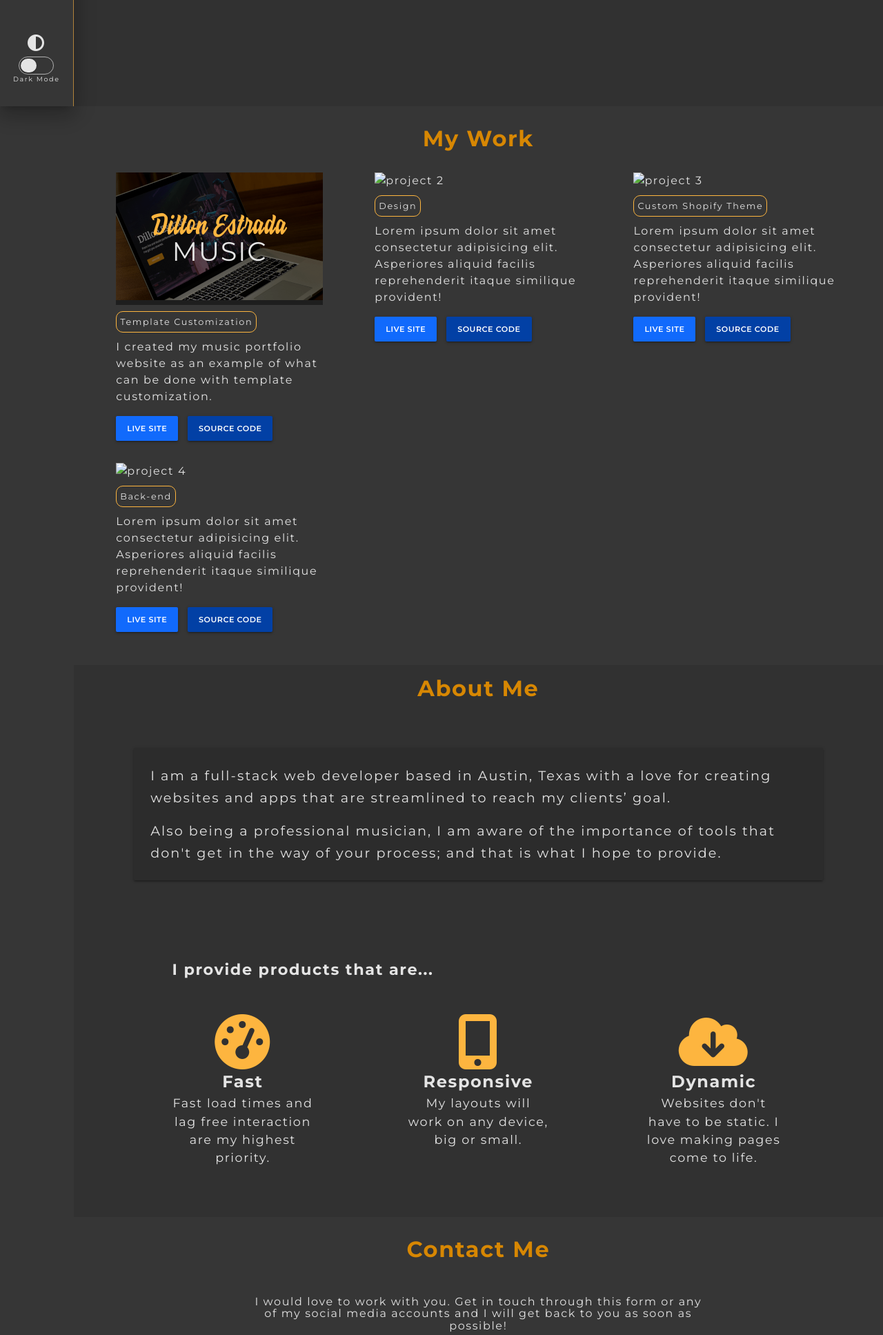
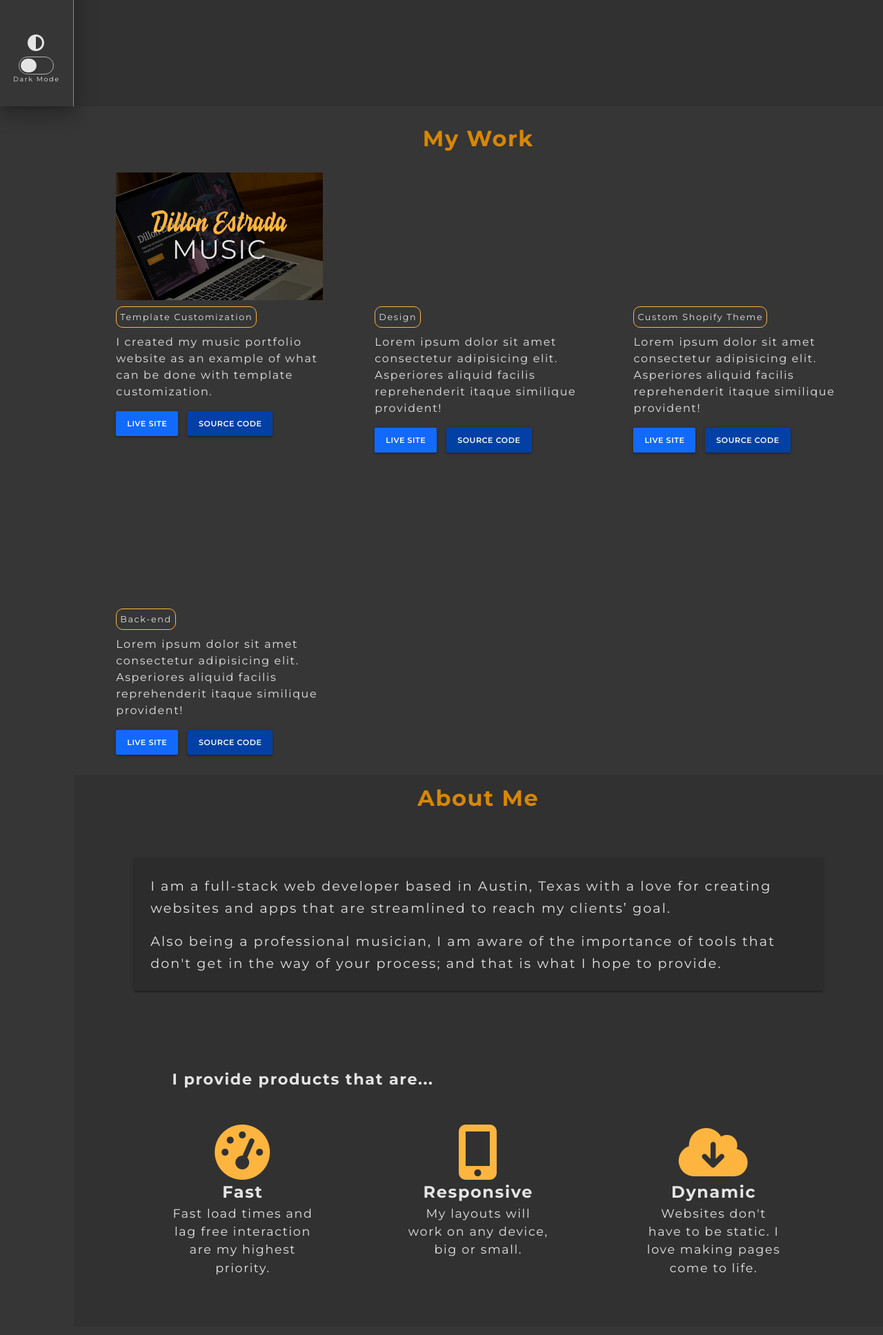
Before and after one commit to delaneyestrada/portfoliosite, a Flask app: page / in a window 1280 px wide. Shown: the part 646-2581 px from the top of the page at 69% size. Run offline with Flask 2, Linux system fonts and the light colour scheme; some libraries are stand-ins or nearby versions.

Commit message:
change project images to background-img

```diff
--- a/static/css/dev/partials/_utilities.scss
+++ b/static/css/dev/partials/_utilities.scss
@@ -12,12 +12,19 @@ $tertiary: #596983;
 $tertiary-light: #d9e7ff;
 $tertiary-dark: #131922;
 
-$montserrat: "Montserrat", sans-serif;
+$montserrat: "Montserrat",
+sans-serif;
 
 $mobile-nav-height: 10vh;
 
 // $num-projects: 4;
 $ratio-percent: 56.25%;
+
+$breakpoint-small: 420px;
+$breakpoint-med-small: 600px;
+$breakpoint-med: 1175px;
+$breakpoint-lg: 1800px;
+$breakpoint-xl: 2400px;
 
 :root {
     --color-page-background: #{lighten($white, 2%)};
@@ -25,4 +32,6 @@ $ratio-percent: 56.25%;
     --color-text: #{$black};
     --color-text-offset: #{lighten($black, 10%)};
     --project-width: 300px;
+    --project-height: 185px;
+
 }
--- a/static/css/dev/partials/layout/_responsive.scss
+++ b/static/css/dev/partials/layout/_responsive.scss
@@ -1,25 +1,40 @@
-$breakpoint-small: 420px;
-$breakpoint-med-small: 600px;
-$breakpoint-med: 1175px;
-$breakpoint-lg: 1800px;
-$breakpoint-xl: 2400px;
-
 :root {
     @media (min-width: $breakpoint-xl) {
         --project-width: 1020px;
+        --project-height: 630px;
     }
+
     @media (min-width: $breakpoint-lg) and (max-width: $breakpoint-xl) {
         --project-width: 560px;
+        --project-height: 346px;
     }
 }
 
 html {
     @media (min-width: $breakpoint-xl) {
         font-size: 140%;
+
+        #project1 .img-container {
+            background-image: url('../../img/music-site1020.png');
+        }
+
+        #project2 .img-container {
+            background-image: url('https://via.placeholder.com/1020x630/C0C0C0/808080?text=nothing');
+        }
+
+        #project3 .img-container {
+            background-image: url('https://via.placeholder.com/1020x630/C0C0C0/808080?text=here');
+        }
+
+        #project4 .img-container {
+            background-image: url('https://via.placeholder.com/1020x630/C0C0C0/808080?text=:(');
+        }
+
         .img1,
         .img2 {
             display: none;
         }
+
         #projects #projects-container {
             display: grid;
             grid-template-columns: repeat(auto-fit, minmax(1020px, 1fr));
@@ -28,17 +43,36 @@ html {
             .project {
                 justify-self: center;
             }
+
             .project-details .project-buttons .btn {
                 font-size: 0.5rem;
             }
         }
     }
+
     @media (min-width: $breakpoint-lg) and (max-width: $breakpoint-xl) {
         font-size: 110%;
-        .img1,
-        .img3 {
-            display: none;
+
+        #project1 .img-container {
+            background-image: url('../../img/music-site1020-560px.png');
         }
+
+        #project2 .img-container {
+            background-image: url('https://via.placeholder.com/560x346/C0C0C0/808080?text=nothing');
+        }
+
+        #project3 .img-container {
+            background-image: url('https://via.placeholder.com/560x346/C0C0C0/808080?text=here');
+        }
+
+        #project4 .img-container {
+            background-image: url('https://via.placeholder.com/560x346/C0C0C0/808080?text=:(');
+        }
+
+
+
+
+
         #projects #projects-container {
             display: grid;
             grid-template-columns: repeat(auto-fit, minmax(560px, 1fr));
@@ -47,16 +81,31 @@ html {
             .project {
                 justify-self: center;
             }
+
             .project-details .project-buttons .btn {
                 font-size: 0.8rem;
             }
         }
     }
+
     @media (max-width: $breakpoint-lg) {
-        .img2,
-        .img3 {
-            display: none;
+        #project1 .img-container {
+            background-image: url('../../img/music-site1020-300px.png');
         }
+
+        #project2 .img-container {
+            background-image: url('https://via.placeholder.com/300x185/C0C0C0/808080?text=nothing');
+        }
+
+        #project3 .img-container {
+            background-image: url('https://via.placeholder.com/300x185/C0C0C0/808080?text=here');
+        }
+
+        #project4 .img-container {
+            background-image: url('https://via.placeholder.com/300x185/C0C0C0/808080?text=:(');
+        }
+
+
 
         #projects #projects-container {
             display: grid;
@@ -66,17 +115,21 @@ html {
             .project {
                 justify-self: center;
             }
+
             .project-details .project-buttons .btn {
                 font-size: 0.7rem;
             }
         }
     }
+
     @media (min-width: $breakpoint-med) and (max-width: $breakpoint-lg) {
         font-size: 16px;
     }
+
     @media (min-width: $breakpoint-med-small) and (max-width: $breakpoint-med) {
         font-size: 80%;
     }
+
     @media (max-width: $breakpoint-med) {
         #offerings {
             flex-direction: column;
@@ -90,7 +143,9 @@ html {
             }
         }
     }
+
     @media (min-width: $breakpoint-small) and (max-width: $breakpoint-med-small) {
+
         .nav-item-footer,
         .mode-label {
             display: none;
@@ -101,13 +156,16 @@ html {
         #mobile-toggle-container {
             display: none;
         }
+
         section {
             min-height: 100vh;
         }
+
         section#home,
         section#home #header {
             height: 100vh;
         }
+
         hr {
             display: none;
         }
@@ -119,6 +177,7 @@ html {
         #title {
             font-size: 1.2rem;
         }
+
         #subtitle {
             font-size: 1.5rem;
         }
@@ -140,6 +199,7 @@ html {
         .mode-label {
             display: block;
         }
+
         #side-nav {
             display: none;
         }
@@ -152,6 +212,7 @@ html {
         .header-main {
             margin-bottom: 10rem;
             text-align: center;
+
             .code-block {
                 margin: 0 !important;
             }
--- a/static/css/dev/partials/sections/_projects.scss
+++ b/static/css/dev/partials/sections/_projects.scss
@@ -42,20 +42,26 @@
 .project-card-row {
     margin-bottom: 0;
 }
+
+
+
 .img-container {
     overflow: hidden;
     position: relative;
-    height: auto;
+    height: var(--project-height);
+    width: var(--project-width);
 
     #music-site {
         font-size: 2.4rem;
         line-height: 2.4rem;
+
         .signature {
             display: block;
             color: $primary-light;
             font-family: "Hoodson";
             margin: 0;
         }
+
         .sub-signature {
             color: $white !important;
         }
--- a/templates/sections/projects.html
+++ b/templates/sections/projects.html
@@ -5,12 +5,12 @@
         <!-- <div class="project-title">My Project</div> -->
 
         <div class="img-container">
-            <img class="card-img img1" alt="project 1"
+            <!-- <img class="card-img img1" alt="project 1"
                 src="{{ url_for('static', filename='img/music-site1020-300px.png') }}" />
             <img class="card-img img2" alt="project 1"
                 src="{{ url_for('static', filename='img/music-site1020-560px.png') }}" />
             <img class="card-img img3" alt="project 1"
-                src="{{ url_for('static', filename='img/music-site1020.png') }}" />
+                src="{{ url_for('static', filename='img/music-site1020.png') }}" /> -->
 
             <div class="overlay">
                 <div class="site-logo center-align" id="music-site"><span class="signature">Dillon Estrada</span><span
@@ -23,7 +23,7 @@
             <div class="project-description">I created my music portfolio website as an example of what can be done with
                 template customization.</div>
             <div class="project-buttons">
-                <a class="btn btn-live" href="https://music.dillonestrada.com">Live Site<a>
+                <a class="btn btn-live" href="https://music.dillonestrada.com" target="_blank">Live Site<a>
                         <a class="btn btn-source" href="https://github.com/dillonestrada/music-portfolio"
                             target="_blank">
                             Source Code</a>
@@ -34,12 +34,12 @@
         <!-- <div class="project-title">My Project</div> -->
 
         <div class="img-container">
-            <img class="card-img img1" alt="project 2"
+            <!-- <img class="card-img img1" alt="project 2"
                 src="https://via.placeholder.com/300x168/C0C0C0/808080?text=nothing" />
             <img class="card-img img2" alt="project 2"
                 src="https://via.placeholder.com/560x315/C0C0C0/808080?text=nothing" />
             <img class="card-img img3" alt="project 2"
-                src="https://via.placeholder.com/1020x630/C0C0C0/808080?text=nothing" />
+                src="https://via.placeholder.com/1020x630/C0C0C0/808080?text=nothing" /> -->
             <!-- <div class="overlay">
                             <a class="waves-effect waves-light btn btn-small" href="#">Live Demo</a>
                             <a class="waves-effect waves-light btn btn-small" href="#">Source Code</a>
@@ -60,12 +60,12 @@
         <!-- <div class="project-title">My Project</div> -->
 
         <div class="img-container">
-            <img class="card-img img1" alt="project 3"
+            <!-- <img class="card-img img1" alt="project 3"
                 src="https://via.placeholder.com/300x168/F0F0F0/808080?text=here" />
             <img class="card-img img2" alt="project 3"
                 src="https://via.placeholder.com/560x315/F0F0F0/808080?text=here" />
             <img class="card-img img3" alt="project 3"
-                src="https://via.placeholder.com/1020x630/F0F0F0/808080?text=here" />
+                src="https://via.placeholder.com/1020x630/F0F0F0/808080?text=here" /> -->
             <!-- <div class="overlay">
                             <a class="waves-effect waves-light btn btn-small" href="#">Live Demo</a>
                             <a class="waves-effect waves-light btn btn-small" href="#">Source Code</a>
@@ -86,12 +86,12 @@
         <!-- <div class="project-title">My Project</div> -->
 
         <div class="img-container">
-            <img class="card-img img1" alt="project 4"
+            <!-- <img class="card-img img1" alt="project 4"
                 src="https://via.placeholder.com/300x168/F5F5F5/808080?text=:(" />
             <img class="card-img img2" alt="project 4"
                 src="https://via.placeholder.com/560x315/F5F5F5/808080?text=:(" />
             <img class="card-img img3" alt="project 4"
-                src="https://via.placeholder.com/1020x630/F5F5F5/808080?text=:(" />
+                src="https://via.placeholder.com/1020x630/F5F5F5/808080?text=:(" /> -->
             <!-- <div class="overlay">
                             <a class="waves-effect waves-light btn btn-small" href="#">Live Demo</a>
                             <a class="waves-effect waves-light btn btn-small" href="#">Source Code</a>
```
Also changed, not shown: static/css/dist/main.min.css.
